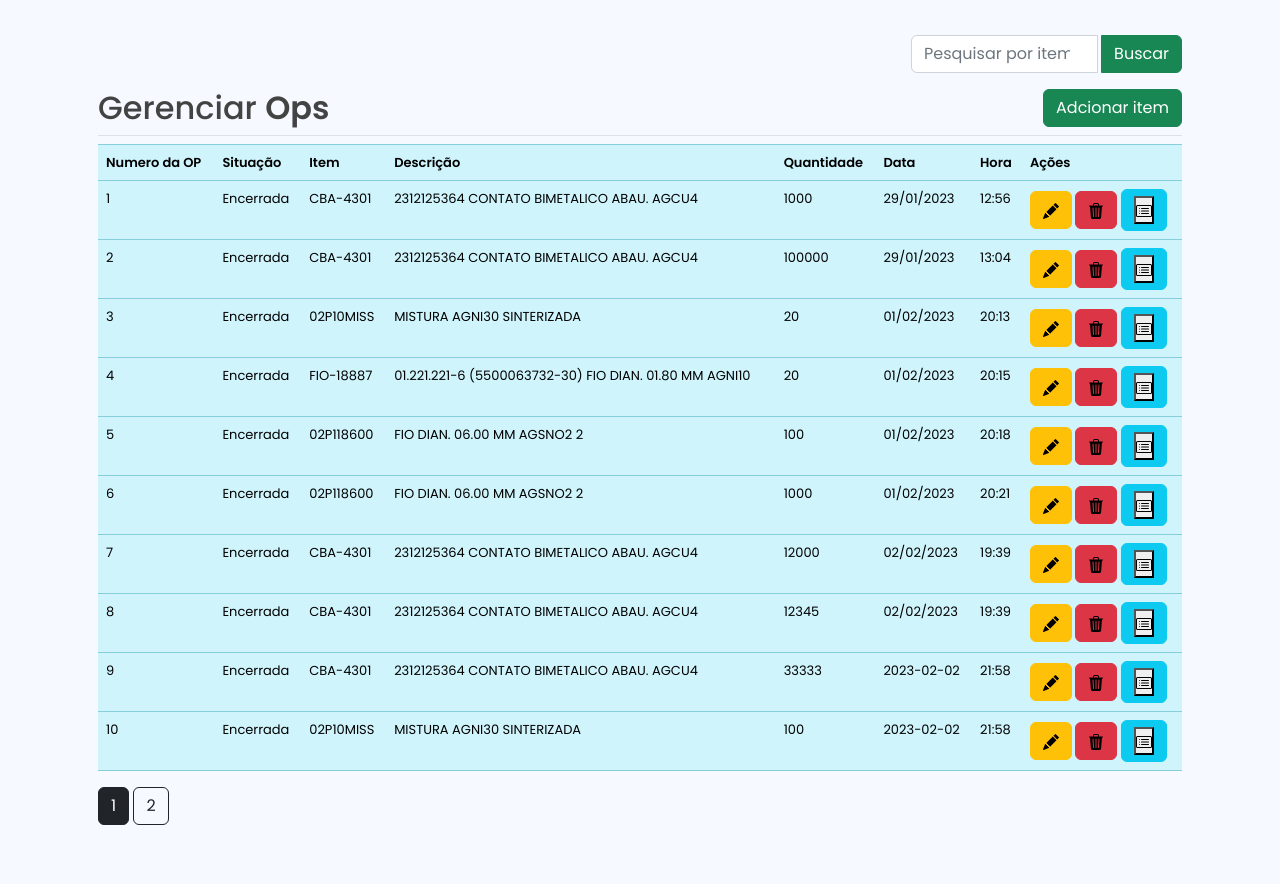
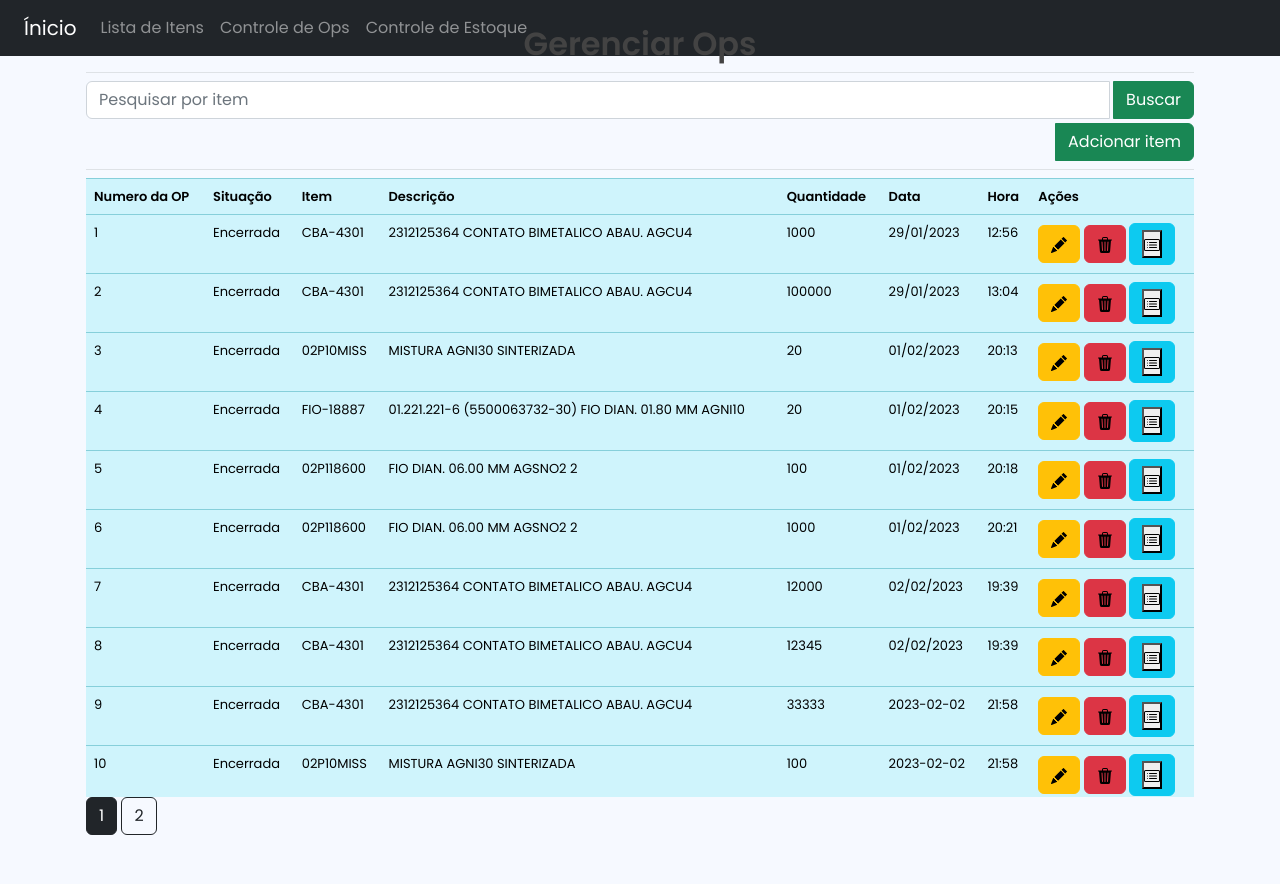
Before and after one commit to dyda91/api-omie, a Flask app: page /ordens_producao in a window 1280 px wide. Run offline with Flask 2, Linux system fonts and the light colour scheme; data comes from the database, SQL or seed files in the repository; some libraries are stand-ins or nearby versions.

Commit message:
add navbar

```diff
--- a/app.py
+++ b/app.py
@@ -67,6 +67,7 @@ def itens():
         "app_secret":app_secret,
         "param":[{
             "pagina": pagina,
+            "registros_por_pagina": 50,
             "apenas_importado_api": "N",
             "filtrar_apenas_omiepdv": "N"
             }
@@ -120,7 +121,7 @@ def estoque():
 @app.route('/lista_movimento', methods = ['GET','POST'])
 def lista_movimento():
     page = request.args.get('page', 1, type=int)
-    dados = Movimentos_estoque.query.paginate(page=page,per_page=20)
+    dados = Movimentos_estoque.query.paginate(page=page,per_page=15)
     return  render_template('lista_movimento.html',  movimentos = dados)
 
 @app.route('/lista_movimento_filtro', methods = ['GET','POST'])
--- a/static/style.css
+++ b/static/style.css
@@ -18,9 +18,25 @@ body {
     font-size: 16px;
 }
 
+.header{
+    position: fixed;
+    top: 0;
+    width: 100%;
+}
+
 table{
     white-space: nowrap;
     font-size: 13px;
+}
+
+.container_table{
+    overflow-x: auto;
+    height: 70vh;
+}
+
+.page-top-itens{
+    width: 100%;
+    height: 100px;
 }
 
 /* table.table tbody tr td,
--- a/templates/base.html
+++ b/templates/base.html
@@ -16,6 +16,8 @@
 </head>
 <body>
     {% block body %}
+
+
     <div class="container w-100">
 
         {% with messages=get_flashed_messages(with_categories=true) %}
--- a/templates/busca.html
+++ b/templates/busca.html
@@ -1,4 +1,8 @@
 {% extends 'base.html' %}
+
+{% include 'header.html' %}
+
+{% block title %} busca de item {% endblock %}
 {% block body %}
 
 
--- a/templates/consulta_estoque.html
+++ b/templates/consulta_estoque.html
@@ -1,4 +1,8 @@
 {% extends 'base.html' %}
+
+{% include 'header.html' %}
+
+{% block title %} Consulta de estoque {% endblock %}
 {% block body %}
 
 
@@ -13,7 +17,6 @@
                                 aria-label="Pesquisar por item" aria-describedby="basic-addon2" autocomplete="off">
                             <div class="input-group-append">
                                 <button class="btn btn-success" type="submit">Buscar</button>
-                                <a href="{{url_for('index')}}" type="button" class="btn btn-success ms-2">Página Inicial</a>
                             </div>
 
                             <div class="input-group-append">
--- a/templates/estoque.html
+++ b/templates/estoque.html
@@ -1,4 +1,8 @@
 {% extends 'base.html' %}
+
+{% include 'header.html' %}
+
+{% block title %} controle de estoque {% endblock %}
 {% block body %}
 
 
--- a/templates/estrutura.html
+++ b/templates/estrutura.html
@@ -1,4 +1,8 @@
 {% extends 'base.html' %}
+
+{% include 'header.html' %}
+
+{% block title %} estrutura {% endblock %}
 {% block body %}
 
 
--- a/templates/estrutura_op.html
+++ b/templates/estrutura_op.html
@@ -1,4 +1,8 @@
 {% extends 'base.html' %}
+
+{% include 'header.html' %}
+
+{% block title %} estrutura da Op {% endblock %}
 {% block body %}
 
 
@@ -31,7 +35,7 @@
         </tr>
 
     </table>
-    <div style=" overflow-x: auto;">
+    <div class="container_table">
         <table class="table table-striped">
             <tr class="bg-secondary">
                 <td>Desc. Familia</td>
--- /dev/null
+++ b/templates/header.html
@@ -0,0 +1,31 @@
+{% extends 'base.html' %}
+
+{% block title %} Lista de Itens {% endblock %}
+
+{% block body %}
+
+<nav class="navbar navbar-expand-lg  navbar-dark bg-dark header ps-4">
+    <button class="navbar-toggler" type="button" data-toggle="collapse" data-target="#navbarTogglerDemo03" aria-controls="navbarTogglerDemo03" aria-expanded="false" aria-label="Toggle navigation">
+      <span class="navbar-toggler-icon"></span>
+    </button>
+    <a class="navbar-brand" href="{{url_for('index')}}">Ínicio</a>
+
+    <div class="collapse navbar-collapse">
+      <ul class="navbar-nav mr-auto mt-2 mt-lg-0">
+        <li class="nav-item">
+          <a class="nav-link" href="{{ url_for('itens')}}">Lista de Itens</a>
+        </li>
+        <li class="nav-item">
+          <a class="nav-link" href="{{ url_for('ordens_producao')}}">Controle de Ops</a>
+        </li>
+        <li class="nav-item">
+            <a class="nav-link" href="{{ url_for('consulta_estoque')}}">Controle de Estoque</a>
+        </li>
+      </ul>
+
+    </div>
+  </nav>
+
+
+
+{% endblock %}
--- a/templates/index.html
+++ b/templates/index.html
@@ -1,4 +1,8 @@
 {% extends 'base.html' %}
+{% include 'header.html' %}
+
+{% block title %} Home {% endblock %}
+
 {% block body %}
 
 <!-- <div class="container w-50 d-flex justify-content-center align-items-center">
--- a/templates/lista_movimento_filtro.html
+++ b/templates/lista_movimento_filtro.html
@@ -1,4 +1,8 @@
 {% extends 'base.html' %}
+
+{% include 'header.html' %}
+
+{% block title %} Lista de movimentos {% endblock %}
 {% block body %}
 
 
@@ -13,7 +17,6 @@
                         min="2023-01-01" max="2023-12-31">
 
                         <button type="submit" class="btn btn-info">Filtrar</button>
-                        <a href="{{url_for('index')}}" class="btn btn-info float-end">pagina inicial</a>
                     </form>
 
                 </div>
--- a/templates/ordens_producao.html
+++ b/templates/ordens_producao.html
@@ -1,26 +1,31 @@
 {% extends 'base.html' %}
+
+{% include 'header.html' %}
+
+{% block title %} ordens de produção {% endblock %}
 {% block body %}
 
 
 <div class="container">
     <div class="row">
         <div class="col md-12">
-            <div class="p-3">
-                <div class="input-group mb-3 d-flex justify-content-end">
-                    <form method="POST" action="{{url_for('busca')}}" class="input-group w-25">
-                    <input type="search" class="form-control  w-25" placeholder="Pesquisar por item" name="search" aria-label="Pesquisar por item" aria-describedby="basic-addon2" autocomplete="off">
-                    <div class="input-group-append">
-                      <button class="btn btn-success ms-1" type="submit">Buscar</button>
+            <div class="p-1">
+                <h2 class="d-flex justify-content-center"><strong>Gerenciar Ops</strong></h2>
+                <div class="border-top my-2"></div>
+                    <div class="input-group d-flex justify-content-end">
+                        <form method="POST" action="{{url_for('busca')}}" class="input-group w-100">
+                        <input type="search" class="form-control  w-25" placeholder="Pesquisar por item" name="search" aria-label="Pesquisar por item" aria-describedby="basic-addon2" autocomplete="off">
+                        <div class="input-group-append">
+                        <button class="btn btn-success ms-1" type="submit">Buscar</button>
+                    </form>
                     </div>
-                </form>
+
+
+
+                    <button type="button" class="btn btn-success mt-1" data-bs-toggle="modal"
+                        data-bs-target="#add_op_Modal">Adcionar item</button>
+
                 </div>
-                <h2>Gerenciar <strong>Ops</strong>
-
-                    <button type="button" class="btn btn-success float-end" data-bs-toggle="modal"
-                    data-bs-target="#add_op_Modal">Adcionar
-                        item</button>
-                </h2>
-
 
                 <div class="border-top my-2"></div>
 
@@ -39,7 +44,7 @@
                     {%endwith%}
                 </div>
 
-
+            <div class="container_table">
 
                 <table class="table table-hover table-info">
 
@@ -86,7 +91,7 @@
                     {% include 'edit_modal.html' %}
                     {% endfor %}
                 </table>
-
+            </div>
                 {% include 'add_modal.html' %}
 
                 {% for page_num in itens.iter_pages(left_edge=1, right_edge=1,
```
Also changed, not shown: templates/itens.html (+12 -6 lines), templates/lista_movimento.html (+11 -7 lines).
